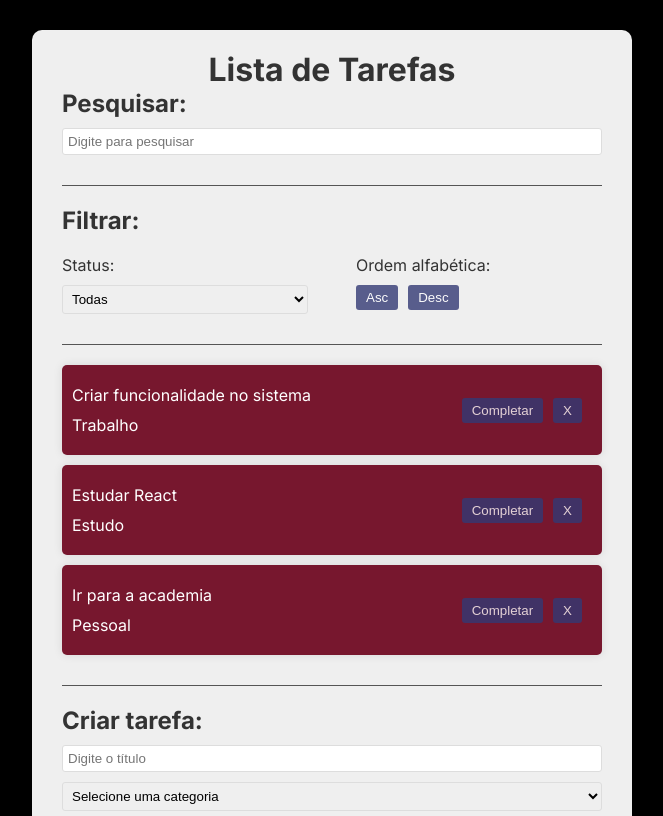
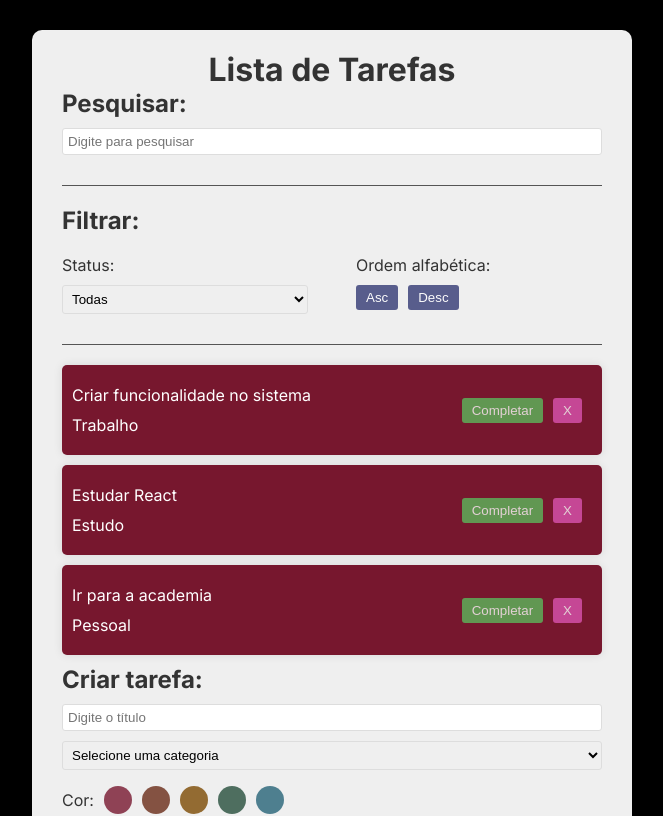
Before and after one commit to pedrorfs/eng-soft-ii-tp, a React (Vite) app: page / in a window 1280 px wide. Shown: the top 816 px of the page, without its empty margins (308-971 px from the left). Built offline with nearby package versions, Linux system fonts and the light colour scheme.

Commit message:
Refactor: Rename classes

```diff
--- a/src/App.css
+++ b/src/App.css
@@ -84,11 +84,11 @@ input, select {
     width: 100%;
 }
 
-.complete {
+.todo__complete {
     background-color: #5cb85c;
 }
 
-.remove {
+.todo__remove {
     background-color: #d953af;
 }
 
--- a/src/App.jsx
+++ b/src/App.jsx
@@ -69,10 +69,12 @@ function App() {
 
     return (
         <div className="app">
-            <h1>Lista de Tarefas</h1>
-            <Search search={search} setSearch={setSearch}/>
-            <Filter filter={filter} setFilter={setFilter} setSort={setSort}/>
-            <div className='todo-list'>
+            <div className="app__header">
+                <h1 className='header__title'>Lista de Tarefas</h1>
+                <Search search={search} setSearch={setSearch}/>
+                <Filter filter={filter} setFilter={setFilter} setSort={setSort}/>
+            </div>
+            <div className='app__todo-list'>
                 {todos.filter((todo) => filter === "All" ? true : filter === "Completed" ? todo.isCompleted : !todo.isCompleted).filter((todo) => todo.text.toLowerCase().includes(search.toLowerCase())).sort((a, b) => sort === "Asc" ? a.text.localeCompare(b.text) : b.text.localeCompare(a.text) ).map((todo) => (
                     <Todo todo={todo} key={todo.id} removeTodo={removeTodo} completeTodo={completeTodo} color={todo.backgroundColor} />
                 ))}
```
